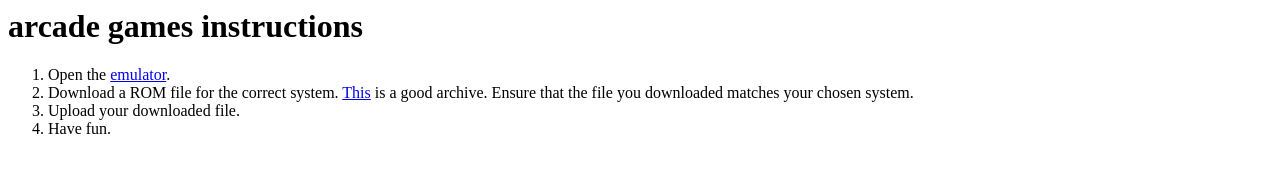
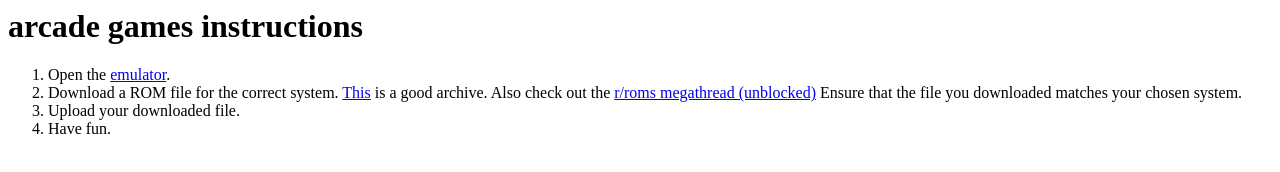
Before and after one commit to m3tr0m0l4/arcade-loading-page, a plain HTML site: page index.html in a window 1280 px wide. Drawn offline with Linux system fonts and the light colour scheme.

Commit message:
Enhance ROM download instructions in index.html
Updated ROM download instructions to include a new resource.

```diff
--- a/index.html
+++ b/index.html
@@ -8,7 +8,8 @@
     <li>
       Open the <a href="/arcade/">emulator</a>.
     </li>
-    <li>Download a ROM file for the correct system. <a href="https://github.com/Shugabuga/RomCollection/">This</a> is a good archive. Ensure that the file you downloaded matches your chosen system.</li></li>
+    <li>Download a ROM file for the correct system. <a href="https://github.com/Shugabuga/RomCollection/">This</a> is a good archive. Also check out the
+      <a href="https://m3tr0m0l4.github.io/r-Roms.github.io/">r/roms megathread (unblocked)</a> Ensure that the file you downloaded matches your chosen system.</li></li>
     <li>
       Upload your downloaded file.
     </li>
```
